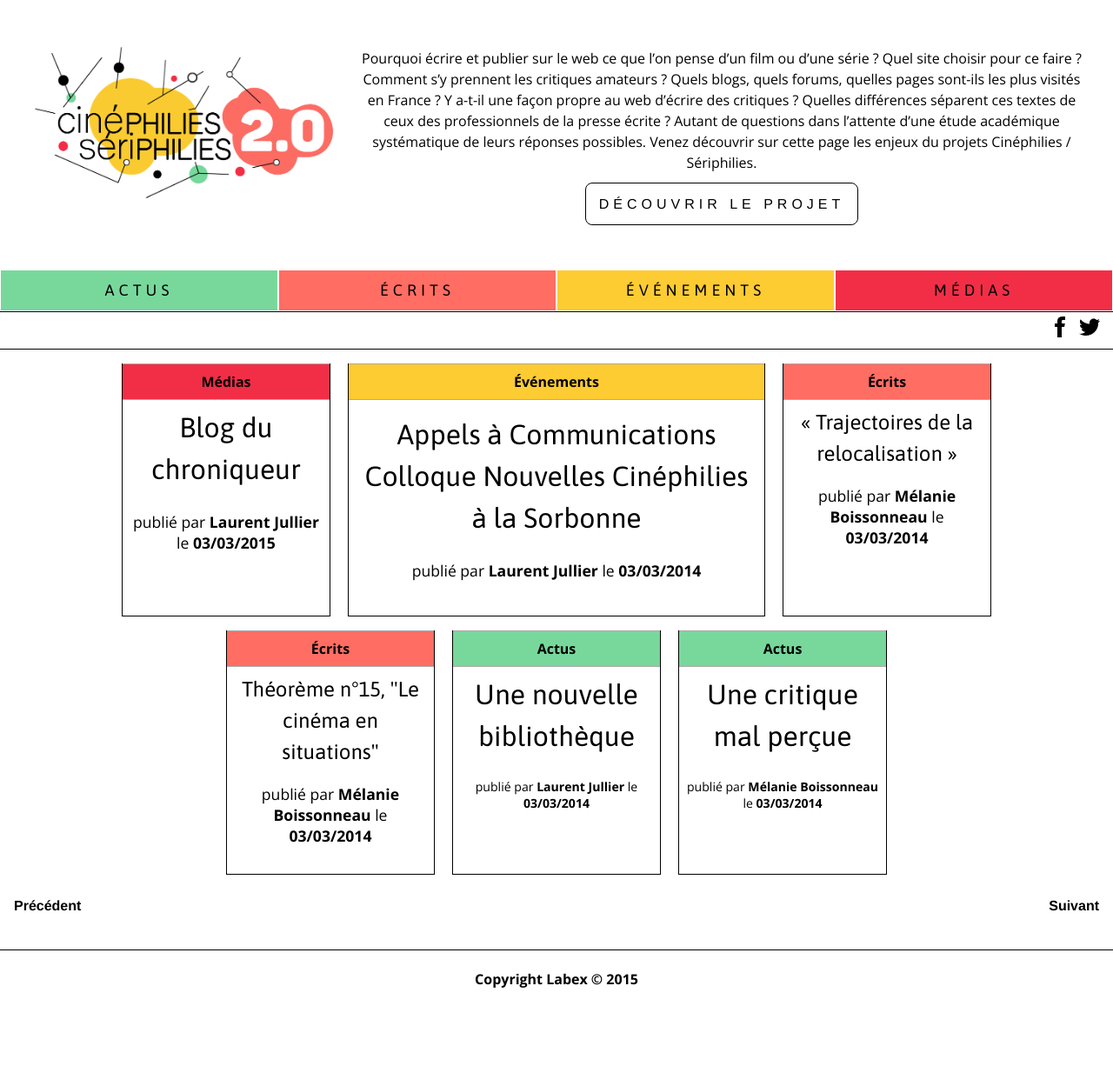
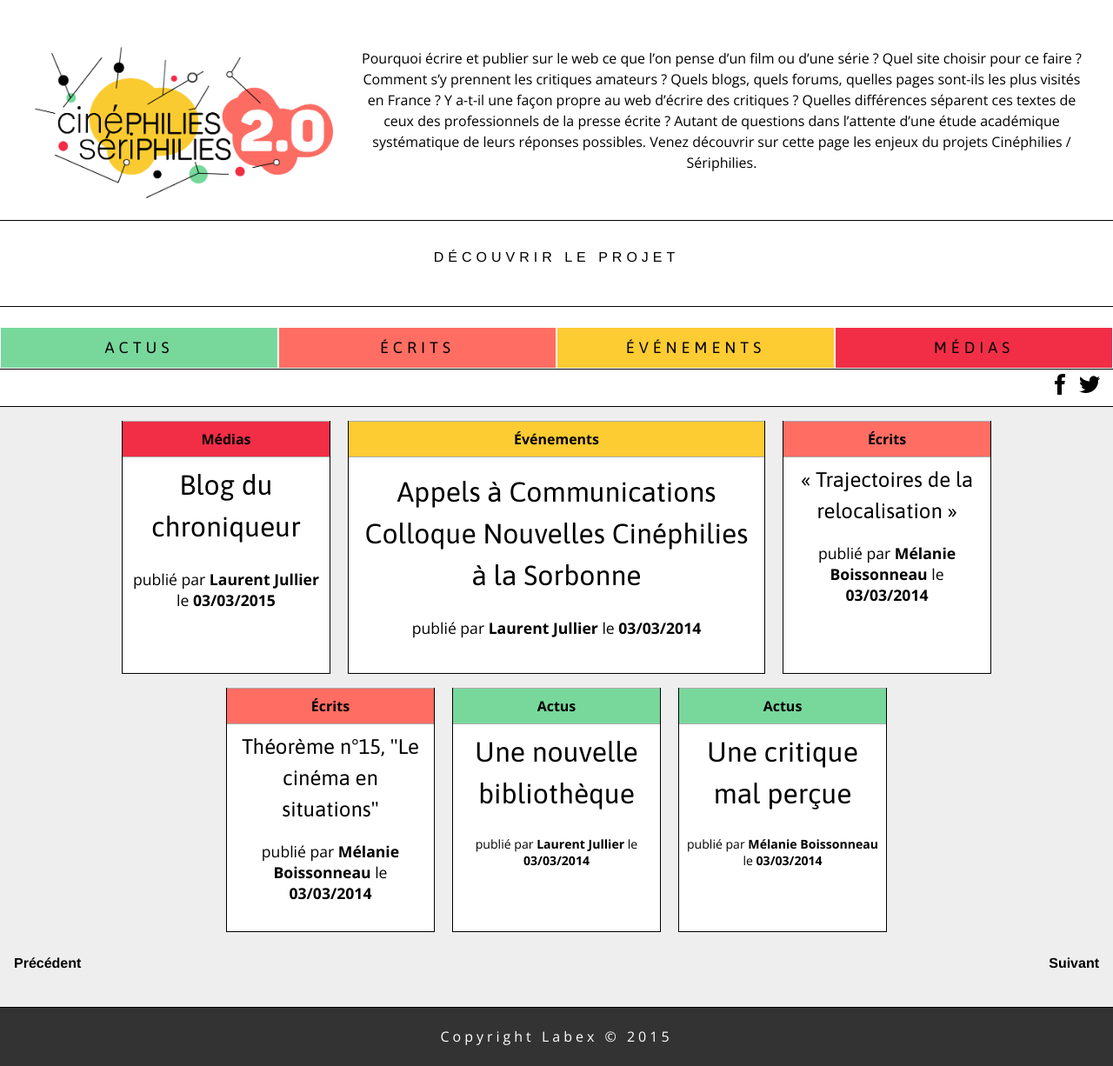
Before and after one commit to Labex-ICCA/Labex-ICCA.github.io, a Jekyll site: the page built from index.html, in a window 1280 px wide. Shown: the whole page at 87% size. Built offline with Jekyll 4.4.1, drawn with Linux system fonts in a browser that asks for light colours; Markdown is read by kramdown in place of the engine named in the settings; the list of posts is cut into pages by our own code; before the commit the page ends 1160 px from its top, so only the background shows below that.

Commit message:
amelioration contrastes, bouton en savoir plus

```diff
--- a/_layouts/default.html
+++ b/_layouts/default.html
@@ -24,11 +24,14 @@
       <a href="{{ site.baseurl }}/"><img src="/images/logo.png" width="400" class="logo" /></a>
       <div class="blurb">
         <p>Pourquoi écrire et publier sur le web ce que l’on pense d’un film ou d’une série ? Quel site choisir pour ce faire ? Comment s’y prennent les critiques amateurs ? Quels blogs, quels forums, quelles pages sont-ils les plus visités en France ? Y a-t-il une façon propre au web d’écrire des critiques ? Quelles différences séparent ces textes de ceux des professionnels de la presse écrite ? Autant de questions dans l’attente d’une étude académique systématique de leurs réponses possibles. Venez découvrir sur cette page les enjeux du projets Cinéphilies / Sériphilies.</p>
-        <div id="decouverte">
+      </div>
+
+    </header>
+
+     <div id="decouverte">
           <a href="/pages/projet.html">Découvrir le projet</a>
-        </div>
       </div>
-    </header>
+
     <nav class="themes">
       <ul>
         {% for category in site.categories %}
--- a/style.scss
+++ b/style.scss
@@ -1047,7 +1047,7 @@ p {
 }
 
 header {
-  padding: 10px;
+  padding: 10px 10px 30px 10px;
   margin-top: 30px;
 }
 
@@ -1056,29 +1056,33 @@ header .blurb {
   text-align: center;
 }
 
-header #decouverte {
-  display: block;
-  height: 54px;
-  margin: auto;
+#decouverte {
+  width: 100%;
+  height: 100px;
+  padding: 15px;
+  border-top: black solid 1px;
+  border-bottom: black solid 1px;
 }
 
-header #decouverte a {
+#decouverte a {
   text-transform: uppercase;
   text-align: center;
   letter-spacing: 5px;
   color: #000;
-  padding: 15px;
-  border-radius: 8px;
-  border: black solid 1px;
+  display: block;
+  border-radius: 25px;
+  padding : 15px;
+
+
 }
 
-header #decouverte a:hover {
+#decouverte a:hover {
   text-decoration: none;
   background-color: rgb(255, 221, 217);
 }
 
 .themes {
-  width: 100%
+  width: 100%;
 }
 
 .themes ul {
@@ -1125,6 +1129,15 @@ header #decouverte a:hover {
     text-transform: capitalize;
   }
 }
+
+.titre-categorie h4{
+    font-family: $asap;
+    font-weight: 600;
+    letter-spacing: 4px;
+
+}
+
+
 
 .actus-link,
 .actus-box .titre-categorie {
@@ -1174,6 +1187,7 @@ header #decouverte a:hover {
   margin-top: 0;
   padding-top: 1rem;
   padding-bottom: 30px;
+  background-color: $lightGray;
   /*ajout Pia*/
 }
 
@@ -1188,6 +1202,7 @@ header #decouverte a:hover {
 .evenements-box,
 .medias-box {
   text-align: center;
+  background-color: $white;
 }
 
 .actus-box .author {
@@ -1305,7 +1320,7 @@ header #decouverte a:hover {
   background-color: #B5FFE1;
 }
 
-.fiche-intertitre h2 {
+.fiche-intertitre h2{
   text-transform: uppercase;
   font-size: 1em;
   letter-spacing: 2px;
@@ -1316,6 +1331,13 @@ header #decouverte a:hover {
 
 .footer {
   border-top: solid 1px black;
+  background-color: $darkGray;
+}
+
+.footer h6{
+  font-weight: 400;
+  color: $white;
+  letter-spacing: 4px;
 }
 
 .actus-details {
```
